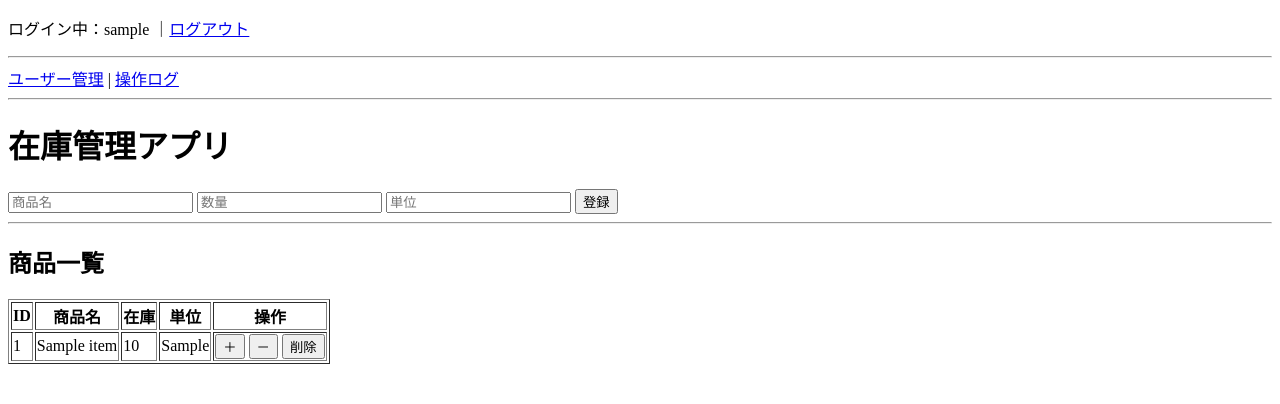
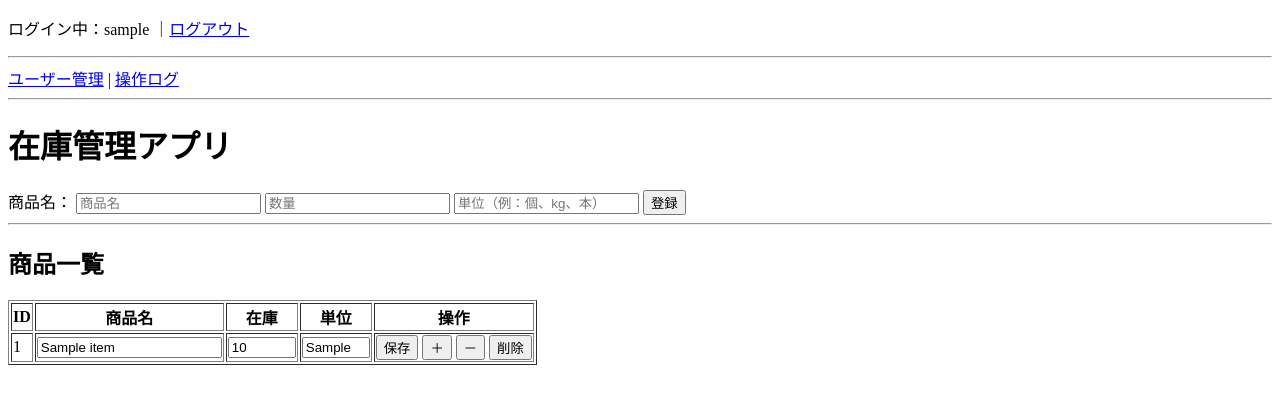
Before and after one commit to maitagak/es-inventory-app, a Flask app: page / in a window 1280 px wide. Shown: the top 404 px of the page. Run offline with Flask 3, Linux system fonts and the light colour scheme; the visitor is signed in with stand-in values (Sample User, id 1); tables that the repository leaves empty hold one stand-in row (values such as "Sample post").

Commit message:
Add files via upload

```diff
--- a/templates/index.html
+++ b/templates/index.html
@@ -21,9 +21,10 @@
 <h1>在庫管理アプリ</h1>
 
 <form action="/add" method="post">
+  商品名：
   <input type="text" name="name" placeholder="商品名" required>
   <input type="number" name="quantity" placeholder="数量" required>
-  <input type="text" name="unit" placeholder="単位" required>
+  <input type="text" name="unit" placeholder="単位（例：個、kg、本）" required>
   <button type="submit">登録</button>
 </form>
 
@@ -43,10 +44,25 @@
   {% for item in items %}
   <tr>
     <td>{{ item[0] }}</td>
-    <td>{{ item[1] }}</td>
-    <td>{{ item[2] }}</td>
-    <td>{{ item[3] }}</td>
+
     <td>
+      <input type="text" name="name" value="{{ item[1] }}" form="edit-{{ item[0] }}">
+    </td>
+
+    <td>
+      <input type="number" name="quantity" value="{{ item[2] }}" style="width:60px;" form="edit-{{ item[0] }}">
+    </td>
+
+    <td>
+      <input type="text" name="unit" value="{{ item[3] }}" style="width:60px;" style="width:60px;" form="edit-{{ item[0] }}">
+    </td>
+
+    <td>
+      <form id="edit-{{ item[0] }}" action="/edit" method="post" style="display:inline;">
+        <input type="hidden" name="id" value="{{ item[0] }}">
+        <button type="submit">保存</button>
+      </form>
+
       <form action="/update" method="post" style="display:inline;">
         <input type="hidden" name="id" value="{{ item[0] }}">
         <button name="action" value="plus">＋</button>
--- a/templates/login.html
+++ b/templates/login.html
@@ -13,8 +13,8 @@
 {% endif %}
 
 <form method="post">
-  <input name="username" placeholder="ユーザー名" required>
-  <input name="password" type="password" placeholder="パスワード" required>
+  <input name="username" placeholder="ユーザー名">
+  <input name="password" type="password" placeholder="パスワード">
   <button type="submit">ログイン</button>
 </form>
 
```
